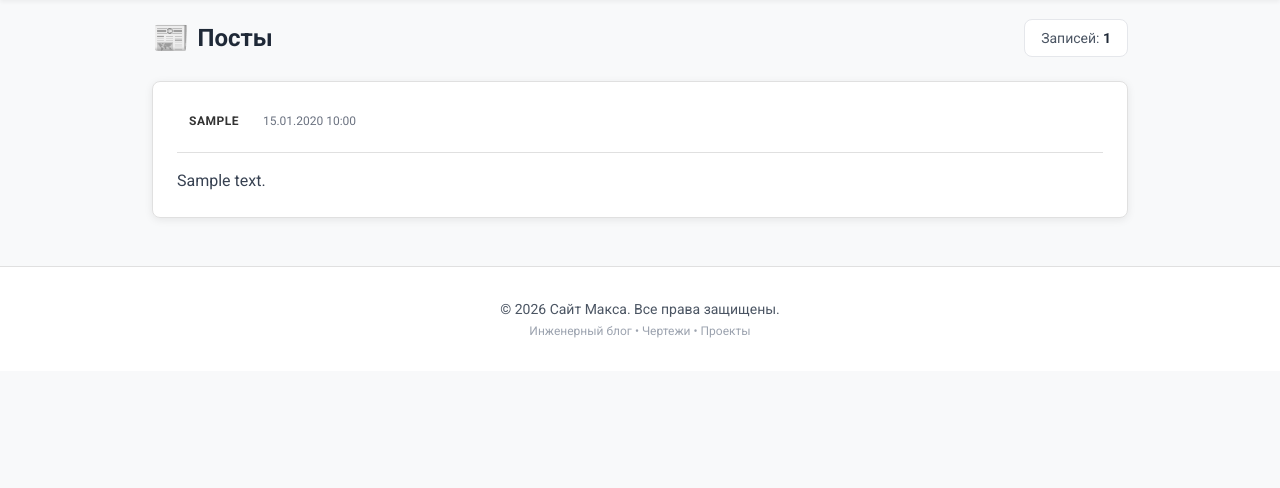
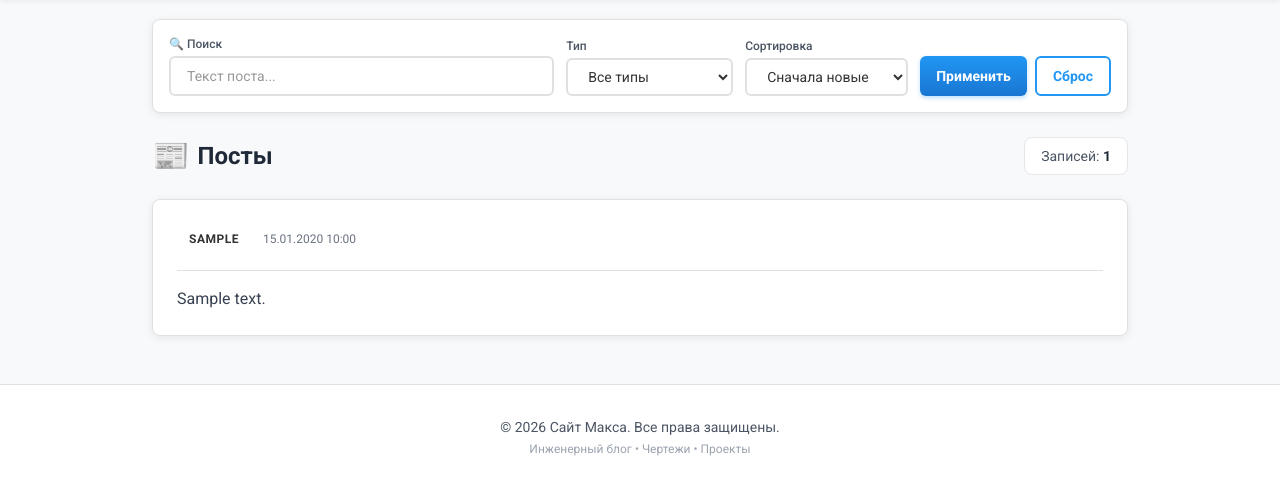
Before and after one commit to Alast0rRL/mymess, a Flask app: template templates/index.html in a window 1280 px wide. Shown: the part 77-565 px from the top of the page. Run offline with Flask 3, Linux system fonts and the light colour scheme; tables that the repository leaves empty hold one stand-in row (values such as "Sample post"); the template is opened without the code that fills it: values that come from a table or form of the project are taken from there, most other values are stand-ins (such as "Sample title", 1, 10 or a date in 2020); some libraries are stand-ins or nearby versions.

Commit message:
Sprint 3: Functionality improvements
- Pagination: 20 posts per page with navigation
- Post editing: /edit/<id> route with file replacement support
- Search: Full-text search in post content (ILIKE)
- Type filter: Filter posts by type (text/link/image/video/file)
- Sorting: newest, oldest, by type
- edit.html template with current file preview
- Edit button added to each post (admin only)
- Search/filter form with persistent parameters in pagination
- All query parameters preserved across pagination

Co-authored-by: Qwen-Coder <qwen-coder@alibabacloud.com>

```diff
--- a/app.py
+++ b/app.py
@@ -134,12 +134,56 @@ def create_app(config_class=Config):
     @app.route('/')
     def index():
         try:
-            posts = Post.query.order_by(Post.created_at.desc()).all()
-            return render_template('index.html', posts=posts)
+            # Пагинация
+            page = request.args.get('page', 1, type=int)
+            per_page = 20
+
+            # Поиск
+            search = request.args.get('search', '').strip()
+
+            # Фильтр по типу
+            post_type = request.args.get('type', '').strip()
+
+            # Сортировка
+            sort = request.args.get('sort', 'newest')
+
+            # Базовый запрос
+            query = Post.query
+
+            # Применяем поиск
+            if search:
+                query = query.filter(Post.content.ilike(f'%{search}%'))
+
+            # Применяем фильтр по типу
+            if post_type and post_type != 'all':
+                query = query.filter(Post.type == post_type)
+
+            # Применяем сортировку
+            if sort == 'oldest':
+                query = query.order_by(Post.created_at.asc())
+            elif sort == 'type':
+                query = query.order_by(Post.type.asc(), Post.created_at.desc())
+            else:  # newest
+                query = query.order_by(Post.created_at.desc())
+
+            posts = query.paginate(
+                page=page,
+                per_page=per_page,
+                error_out=False
+            )
+
+            return render_template(
+                'index.html',
+                posts=posts.items,
+                pagination=posts,
+                search=search,
+                current_type=post_type,
+                current_sort=sort
+            )
         except Exception as e:
             app.logger.error(f'Error fetching posts: {e}')
             flash('Ошибка при загрузке ленты', 'error')
-            return render_template('index.html', posts=[])
+            return render_template('index.html', posts=[], pagination=None)
 
     @app.route('/login', methods=['GET', 'POST'])
     def login():
@@ -249,6 +293,47 @@ def create_app(config_class=Config):
             flash('Ошибка при удалении поста', 'error')
             return redirect(url_for('index'))
 
+    @app.route('/edit/<int:post_id>', methods=['GET', 'POST'])
+    @login_required
+    def edit_post(post_id):
+        post = Post.query.get_or_404(post_id)
+
+        if request.method == 'POST':
+            try:
+                content = request.form.get('content', '').strip()
+                file = request.files.get('file')
+
+                # Обновляем контент
+                post.content = content
+
+                # Если загружен новый файл
+                if file and file.filename:
+                    # Удаляем старый файл
+                    if post.file_path:
+                        old_path = os.path.join(app.config['UPLOAD_FOLDER'], post.file_path)
+                        if os.path.exists(old_path):
+                            os.remove(old_path)
+
+                    # Сохраняем новый
+                    filename = secure_filename(file.filename)
+                    unique_filename = generate_unique_filename(filename)
+                    file.save(os.path.join(app.config['UPLOAD_FOLDER'], unique_filename))
+                    post.file_path = unique_filename
+                    post.type = get_file_type(filename)
+                    app.logger.info(f'File updated for post {post_id}: {unique_filename}')
+
+                db.session.commit()
+                app.logger.info(f'Post updated: ID={post_id}')
+                flash('Пост обновлен', 'success')
+                return redirect(url_for('index'))
+
+            except Exception as e:
+                db.session.rollback()
+                app.logger.error(f'Error updating post {post_id}: {e}')
+                flash('Ошибка при обновлении поста', 'error')
+
+        return render_template('edit.html', post=post)
+
     @app.context_processor
     def inject_is_admin():
         return {'is_admin': is_admin()}
--- a/templates/index.html
+++ b/templates/index.html
@@ -39,6 +39,50 @@
 </div>
 {% endif %}
 
+<!-- Поиск и фильтры -->
+<div class="glass-card p-4 mb-6 animate-fade-in-delay-1">
+    <form method="GET" action="{{ url_for('index') }}" class="flex flex-wrap gap-3 items-end">
+        <div class="flex-1 min-w-[200px]">
+            <label class="block text-xs font-medium text-gray-600 mb-1">🔍 Поиск</label>
+            <input type="text" name="search" value="{{ search or '' }}"
+                placeholder="Текст поста..."
+                class="w-full input-clean text-sm py-2">
+        </div>
+
+        <div>
+            <label class="block text-xs font-medium text-gray-600 mb-1">Тип</label>
+            <select name="type" class="input-clean text-sm py-2">
+                <option value="">Все типы</option>
+                <option value="text" {{ 'selected' if current_type == 'text' }}>📄 Текст</option>
+                <option value="link" {{ 'selected' if current_type == 'link' }}>🔗 Ссылка</option>
+                <option value="image" {{ 'selected' if current_type == 'image' }}>🖼️ Изображение</option>
+                <option value="video" {{ 'selected' if current_type == 'video' }}>🎬 Видео</option>
+                <option value="file" {{ 'selected' if current_type == 'file' }}>📦 Файл</option>
+            </select>
+        </div>
+
+        <div>
+            <label class="block text-xs font-medium text-gray-600 mb-1">Сортировка</label>
+            <select name="sort" class="input-clean text-sm py-2">
+                <option value="newest" {{ 'selected' if current_sort == 'newest' }}>Сначала новые</option>
+                <option value="oldest" {{ 'selected' if current_sort == 'oldest' }}>Сначала старые</option>
+                <option value="type" {{ 'selected' if current_sort == 'type' }}>По типу</option>
+            </select>
+        </div>
+
+        <div class="flex gap-2">
+            <button type="submit" class="btn-primary text-sm py-2 px-4">
+                Применить
+            </button>
+            {% if search or current_type or current_sort == 'oldest' or current_sort == 'type' %}
+            <a href="{{ url_for('index') }}" class="btn-secondary text-sm py-2 px-4">
+                Сброс
+            </a>
+            {% endif %}
+        </div>
+    </form>
+</div>
+
 <!-- Заголовок ленты -->
 <div class="flex items-center justify-between mb-6 animate-fade-in-delay-1">
     <h1 class="text-2xl font-bold text-gray-800 flex items-center gap-2">
@@ -78,18 +122,25 @@
                     </span>
                 </div>
 
-                <!-- Кнопка удаления (только админ) -->
+                <!-- Кнопки управления (только админ) -->
                 {% if is_admin %}
+                <div class="flex items-center gap-2">
+                    <a href="{{ url_for('edit_post', post_id=post.id) }}"
+                        class="text-blue-600 hover:text-blue-800 text-sm px-3 py-1 hover:bg-blue-50 rounded transition-colors"
+                        title="Редактировать">
+                        ✏️
+                    </a>
                     <button
                         hx-post="{{ url_for('delete_post', post_id=post.id) }}"
                         hx-confirm="Удалить эту запись?"
                         hx-target="closest article"
                         hx-swap="outerHTML"
                         hx-trigger="click"
-                    class="btn-danger text-sm"
+                        class="text-red-600 hover:text-red-800 text-sm px-3 py-1 hover:bg-red-50 rounded transition-colors"
                         title="Удалить">
                         ✕
                     </button>
+                </div>
                 {% endif %}
             </div>
 
@@ -172,6 +223,29 @@
     {% endif %}
 </div>
 
+<!-- Пагинация -->
+{% if pagination and pagination.pages > 1 %}
+<div class="mt-8 flex justify-center items-center gap-2">
+    {% if pagination.has_prev %}
+    <a href="?page={{ pagination.prev_num }}{% if search %}&search={{ search }}{% endif %}{% if current_type %}&type={{ current_type }}{% endif %}{% if current_sort %}&sort={{ current_sort }}{% endif %}"
+        class="px-4 py-2 bg-white border border-gray-300 rounded-lg text-gray-700 hover:bg-gray-50 transition-colors">
+        ← Назад
+    </a>
+    {% endif %}
+
+    <span class="px-4 py-2 text-sm text-gray-600">
+        Страница {{ pagination.page }} из {{ pagination.pages }}
+    </span>
+
+    {% if pagination.has_next %}
+    <a href="?page={{ pagination.next_num }}{% if search %}&search={{ search }}{% endif %}{% if current_type %}&type={{ current_type }}{% endif %}{% if current_sort %}&sort={{ current_sort }}{% endif %}"
+        class="px-4 py-2 bg-white border border-gray-300 rounded-lg text-gray-700 hover:bg-gray-50 transition-colors">
+        Вперед →
+    </a>
+    {% endif %}
+</div>
+{% endif %}
+
 <script>
 document.getElementById('fileInput')?.addEventListener('change', function(e) {
     const fileName = e.target.files[0]?.name;
```
Also changed, not shown: templates/edit.html (added, +87 -0 lines). Lines whose indentation alone changed are shown as unchanged.
